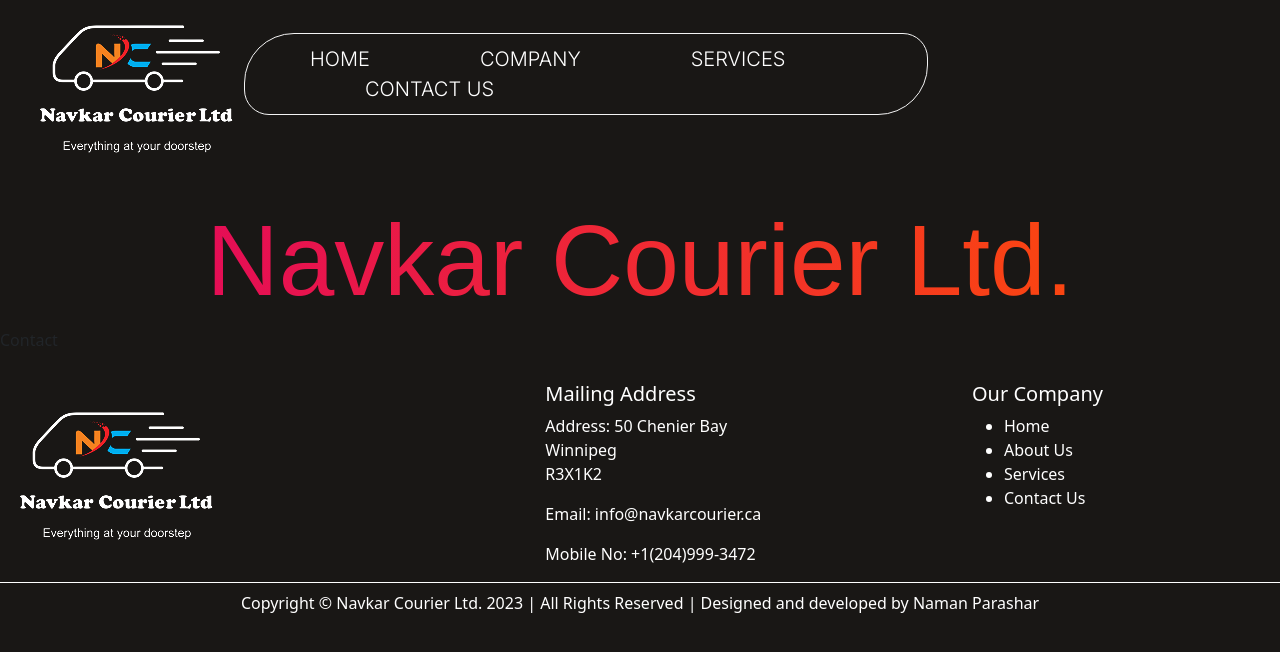
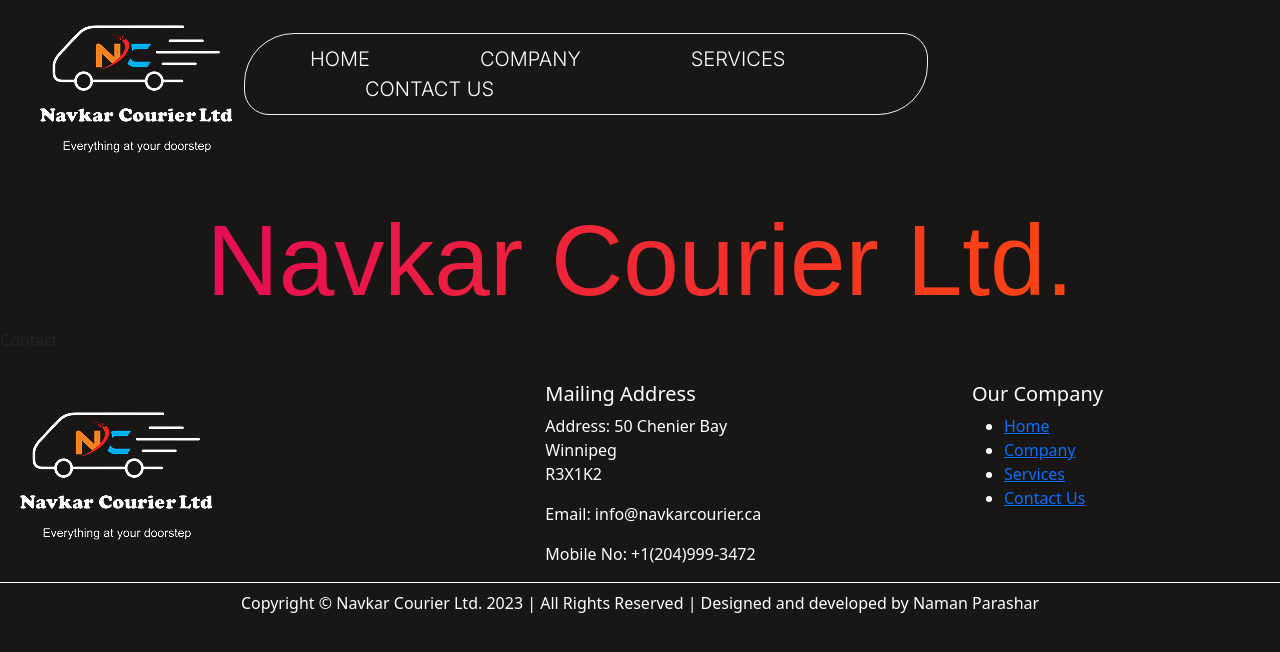
Before and after one commit to namanparashar123/navkar-courier-dev, a React (Create React App) app: page /contact in a window 1280 px wide. Shown: the top 652 px of the page. Built offline with nearby package versions, Linux system fonts and the light colour scheme; a web font is replaced by a local one.

Commit message:
Links added

```diff
--- a/src/Components/UI/Footer.js
+++ b/src/Components/UI/Footer.js
@@ -24,10 +24,10 @@
       <div className="col-sm-3 links">
           <h5 > Our Company</h5>
             <ul>
-              <li>Home</li>
-              <li>About Us</li>
-              <li>Services</li>
-              <li>Contact Us</li>
+              <li><a href='/'>Home</a></li>
+              <li><a href='/company'>Company </a></li>
+              <li><a href='/Services'>Services</a></li>
+              <li><a href='/contact'>Contact Us</a></li>
             </ul>
       <div>
       </div>
```
